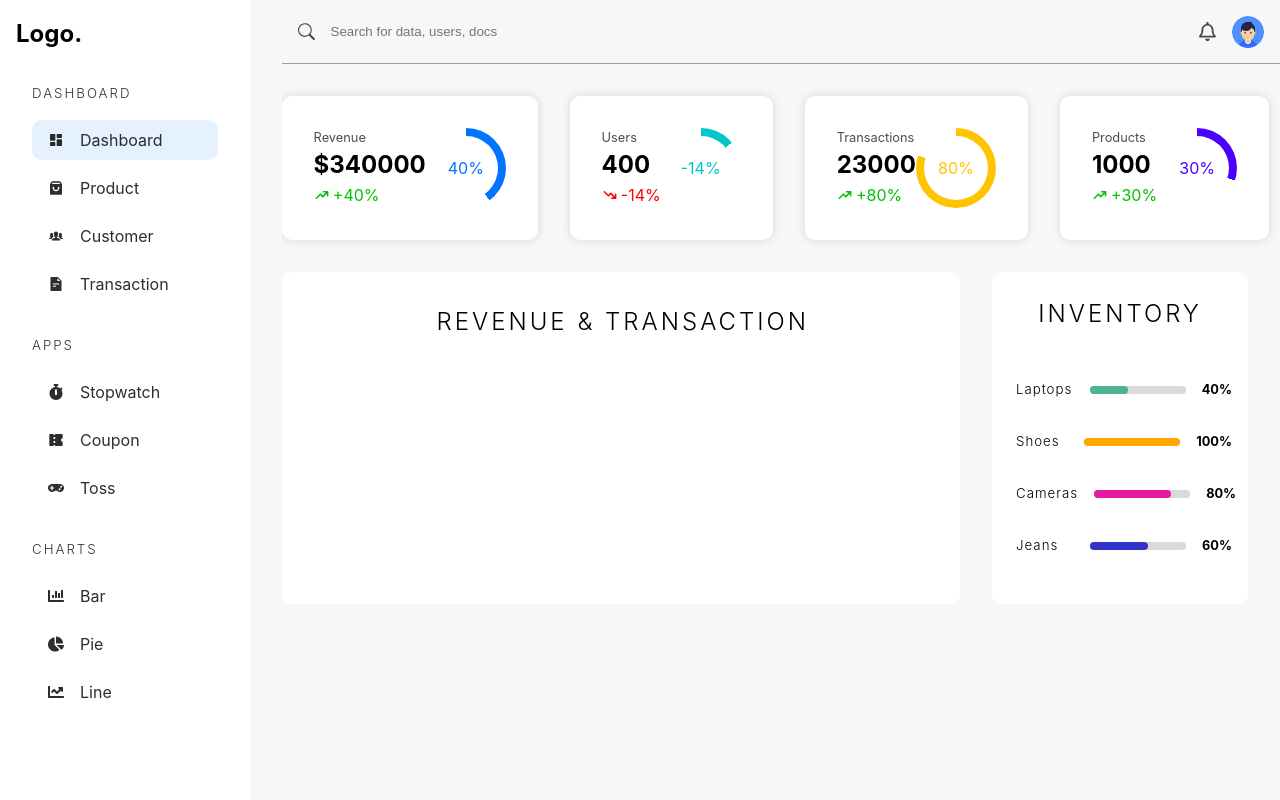
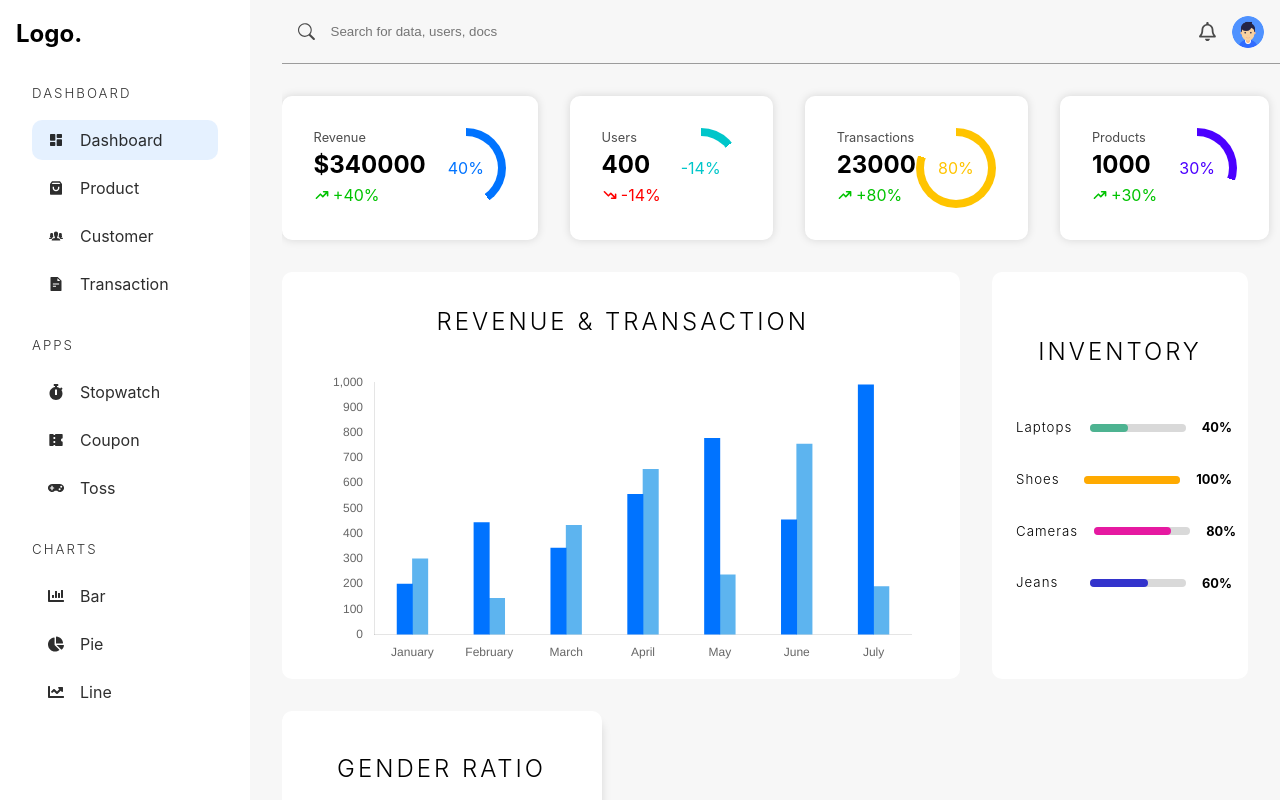
Before and after one commit to Noaman-Saleem-Portfolio/Ecommerce-admin-dashboard-MERN, a React (Vite) app: page /admin/dashboard in a window 1280 px wide. Built offline with nearby package versions, Linux system fonts and the light colour scheme.

Commit message:
React Table in progress

```diff
--- a/package.json
+++ b/package.json
@@ -10,15 +10,19 @@
     "preview": "vite preview"
   },
   "dependencies": {
+    "chart.js": "^4.4.1",
     "react": "^18.2.0",
+    "react-chartjs-2": "^5.2.0",
     "react-dom": "^18.2.0",
     "react-icons": "^5.0.0",
     "react-router-dom": "^6.21.1",
+    "react-table": "^7.8.0",
     "sass": "^1.69.7"
   },
   "devDependencies": {
     "@types/react": "^18.2.43",
     "@types/react-dom": "^18.2.17",
+    "@types/react-table": "^7.7.19",
     "@typescript-eslint/eslint-plugin": "^6.14.0",
     "@typescript-eslint/parser": "^6.14.0",
     "@vitejs/plugin-react-swc": "^3.5.0",
--- a/src/App.tsx
+++ b/src/App.tsx
@@ -6,6 +6,7 @@
 const Products = lazy(() => import("./pages/Products"));
 const Transaction = lazy(() => import("./pages/Transaction"));
 const Customers = lazy(() => import("./pages/Customers"));
+const Table = lazy(() => import("./pages/dummy/Table"));
 
 function App() {
 
@@ -13,6 +14,7 @@
     <Router>
       <Suspense fallback={<Loader />}>
         <Routes>
+          <Route path="/admin/table" element={<Table />} />
           <Route path="/admin/dashboard" element={<Dashboard />} />
           <Route path="/admin/product" element={<Products />} />
           <Route path="/admin/customer" element={<Customers />} />
--- /dev/null
+++ b/src/components/Charts.tsx
@@ -0,0 +1,149 @@
+
+import {
+    Chart as ChartJS,
+    CategoryScale,
+    LinearScale,
+    BarElement,
+    Title,
+    Tooltip,
+    Legend,
+    ChartOptions,
+    ChartData,
+    ArcElement,
+  } from 'chart.js';
+  import { Bar, Doughnut } from 'react-chartjs-2';
+
+  ChartJS.register(
+    CategoryScale,
+    LinearScale,
+    BarElement,
+    Title,
+    Tooltip,
+    Legend,
+    ArcElement
+  );
+
+
+
+  const months = ['January', 'February', 'March', 'April', 'May', 'June', 'July'];
+
+  interface BarChartProps {
+    horizontal?: boolean;
+    data_1: number[];
+    data_2: number[];
+    title_1: string;
+    title_2: string;
+    bgColor_1: string;
+    bgColor_2: string;
+    labels?: string[];
+  }
+
+  export const BarChart = ({
+    data_1 = [],
+    data_2 = [],
+    title_1,
+    title_2,
+    bgColor_1,
+    bgColor_2,
+    horizontal = false,
+    labels = months,
+  }: BarChartProps) => {
+
+     const options:ChartOptions<"bar"> = {
+        responsive: true,
+        indexAxis: horizontal ? "y" : "x",
+        plugins: {
+          legend: {
+            display: false,
+          },
+          title: {
+            display: false,
+            text: 'Chart.js Bar Chart',
+          },
+        },
+
+        scales: {
+          y: {
+            beginAtZero: true,
+            grid: {
+              display: false,
+            },
+          },
+          x: {
+            grid: {
+              display: false,
+            },
+          },
+        },
+      };
+
+       const data:ChartData<"bar",number[],string> = {
+        labels,
+        datasets: [
+          {
+            label: title_1,
+            data: data_1,
+            backgroundColor: bgColor_1,
+            barThickness: "flex",
+            barPercentage: 1,
+            categoryPercentage: 0.4,
+          },
+          {
+            label: title_2,
+            data: data_2,
+            backgroundColor: bgColor_2,
+            barThickness: "flex",
+            barPercentage: 1,
+            categoryPercentage: 0.4,
+          },
+        ],
+      };
+
+    return <Bar options={options} data={data} />;
+  }
+
+  interface DoughnutChartProps {
+    labels: string[];
+    data: number[];
+    backgroundColor: string[];
+    cutout?: number | string;
+    legends?: boolean;
+    offset?: number[];
+  }
+
+  export const DoughnutChart = ({
+    labels,
+    data,
+    backgroundColor,
+    cutout,
+    legends = true,
+    offset,
+  }: DoughnutChartProps) => {
+    const doughnutData: ChartData<"doughnut", number[], string> = {
+      labels,
+      datasets: [
+        {
+          data,
+          backgroundColor,
+          borderWidth: 0,
+          offset,
+        },
+      ],
+    };
+
+    const doughnutOptions: ChartOptions<"doughnut"> = {
+      responsive: true,
+      plugins: {
+        legend: {
+          display: legends,
+          position: "bottom",
+          labels: {
+            padding: 40,
+          },
+        },
+      },
+      cutout,
+    };
+
+    return <Doughnut data={doughnutData} options={doughnutOptions} />;
+  };
--- a/src/pages/Dashboard.tsx
+++ b/src/pages/Dashboard.tsx
@@ -4,7 +4,8 @@
 import { HiTrendingUp, HiTrendingDown } from "react-icons/hi";
 import userImg from "../assets/userpic.png";
 import data from "../assets/data.json";
-
+import { BarChart, DoughnutChart } from "../components/Charts";
+import { BiMaleFemale } from "react-icons/bi";
 
 function Dashboard() {
   return (
@@ -52,6 +53,15 @@
           <div className="revenue-chart">
             <h2>Revenue & Transaction</h2>
             {/* Grapph here */}
+            <BarChart
+              // horizontal={true}
+              data_2={[300, 144, 433, 655, 237, 755, 190]}
+              data_1={[200, 444, 343, 556, 778, 455, 990]}
+              title_1="Revenue"
+              title_2="Transaction"
+              bgColor_1="rgb(0,115,255)"
+              bgColor_2="rgba(53,162,235,0.8)"
+            />
           </div>
 
           <div className="dashboard-categories">
@@ -69,6 +79,27 @@
           </div>
         </section>
         {/* graph-container */}
+
+        <section className="transaction-container">
+          <div className="gender-chart">
+            <h2>Gender Ratio</h2>
+
+            <DoughnutChart
+              labels={["Female", "Male"]}
+              data={[12, 19]}
+              backgroundColor={["hsl(340,82%,56%)", "rgba(53,162,235,0.8)"]}
+              cutout={90}
+            />
+
+            <p>
+              <BiMaleFemale />
+            </p>
+          </div>
+
+          {/* <Table data={data.transaction} /> */}
+        </section>
+        {/* transaction-container */}
+
       </main>
     </div>
   );
@@ -148,6 +179,4 @@
   </div>
 );
 
-
-
 export default Dashboard;
--- /dev/null
+++ b/src/pages/dummy/Table.tsx
@@ -0,0 +1,26 @@
+const Table = () => {
+   const std ={
+    name:"Ali",
+    age:21,
+    exam:{
+        mid:"pass",
+        final:"fail"
+    }
+   }
+//    const {exam:{final}} = std
+//    console.log(final);
+
+    // const {name:myName}=std
+    // console.log(myName);
+
+
+
+    return <>
+    <h1>Table</h1>
+    <div {...std} >
+        <h3></h3>
+    </div>
+    </>
+}
+
+export default Table
--- a/src/styles/_dashboard.scss
+++ b/src/styles/_dashboard.scss
@@ -137,10 +137,50 @@
           }
         }
       }
+    } //dashboard-categories
+
+  } //graph-container
+
+  .transaction-container {
+    display: flex;
+    gap: 2rem;
+    padding: 0 2rem 2rem 0;
+    height: 30rem;
+
+    > div {
+      background-color: white;
+      box-shadow: 0px 10px 10px rgba(0, 0, 0, 0.132);
+      border-radius: 10px;
+    }
+    .gender-chart {
+      width: 100%;
+      max-width: 20rem;
+      padding: 1rem;
+      position: relative;
+      > h2 {
+        text-align: center;
+        margin: 1.5rem 0 2rem 0;
+        @include heading;
+      }
+      > p {
+        @include posCenter;
+        font-size: 2rem;
+        color: rgba(0, 0, 0, 0.634);
+      }
     }
 
+    .transaction-box {
+      width: 100%;
+      padding: 1rem;
+      overflow-x: auto;
+      > h2 {
+        margin: 1.5rem 0 0 0;
+        @include heading;
+      }
+    }
+  } //transaction-container
 
-  }
-  // graph-container
+
+
 }
 // dashboard
```
Also changed, not shown: src/components/tableHOC.tsx (added, +10 -0 lines), 1 other file (tests, documents, lock files or other folders).
